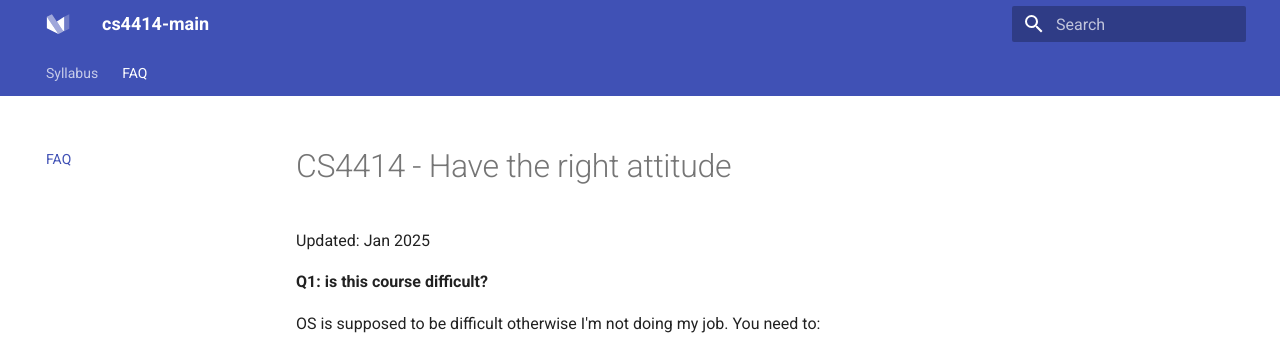
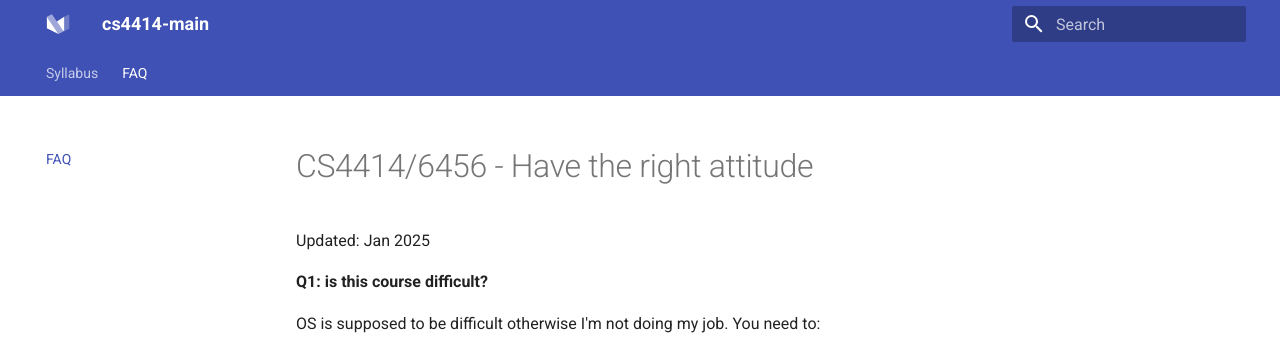
Before and after one commit to fxlin/uva-os-main, an MkDocs documentation site: the page built from docs/faq.md, in a window 1280 px wide and 1245 px high. Shown: the top 343 px of the window. Built offline with MkDocs 1.6.1 and Material for MkDocs 9.7.7, drawn with Linux system fonts in a browser that asks for light colours.

Commit message:
Update faq.md

```diff
--- a/docs/faq.md
+++ b/docs/faq.md
@@ -1,4 +1,4 @@
-# CS4414 - Have the right attitude
+# CS4414/6456 - Have the right attitude
 
 Updated: Jan 2025
 
```
